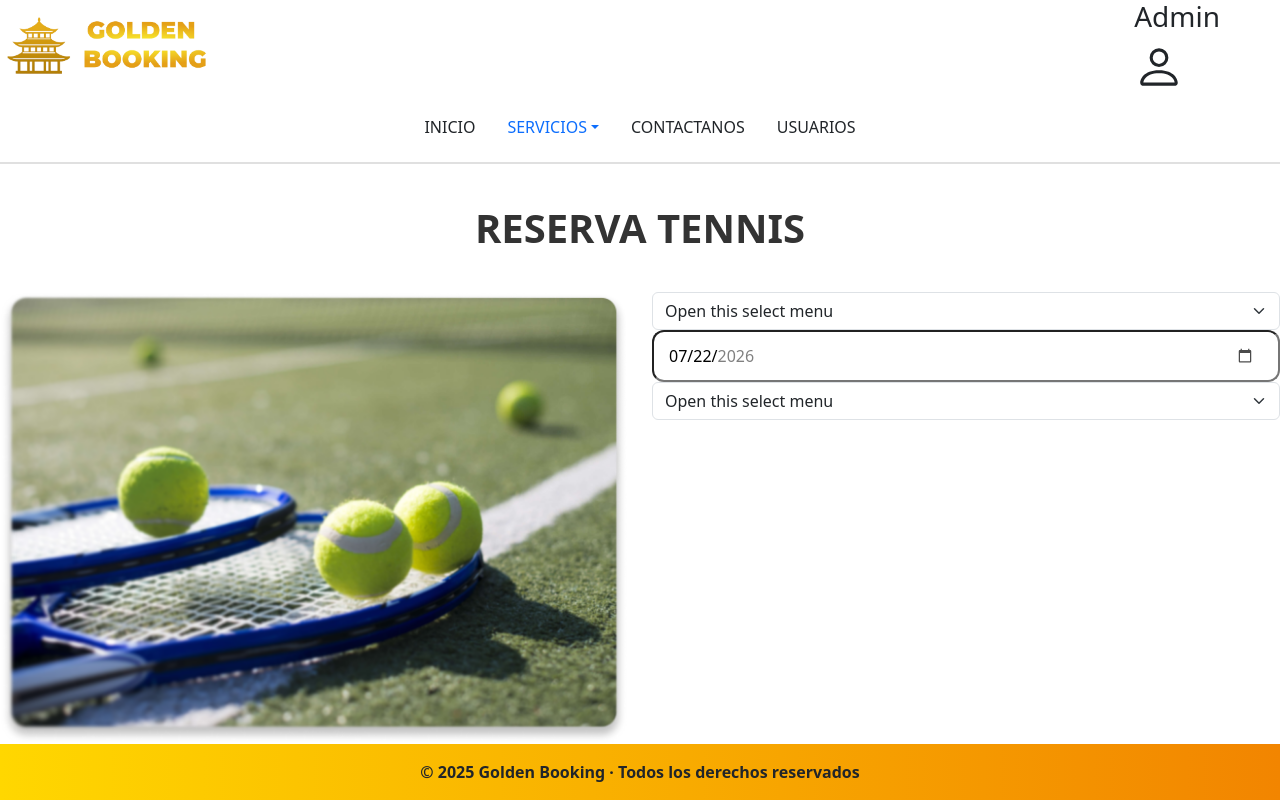
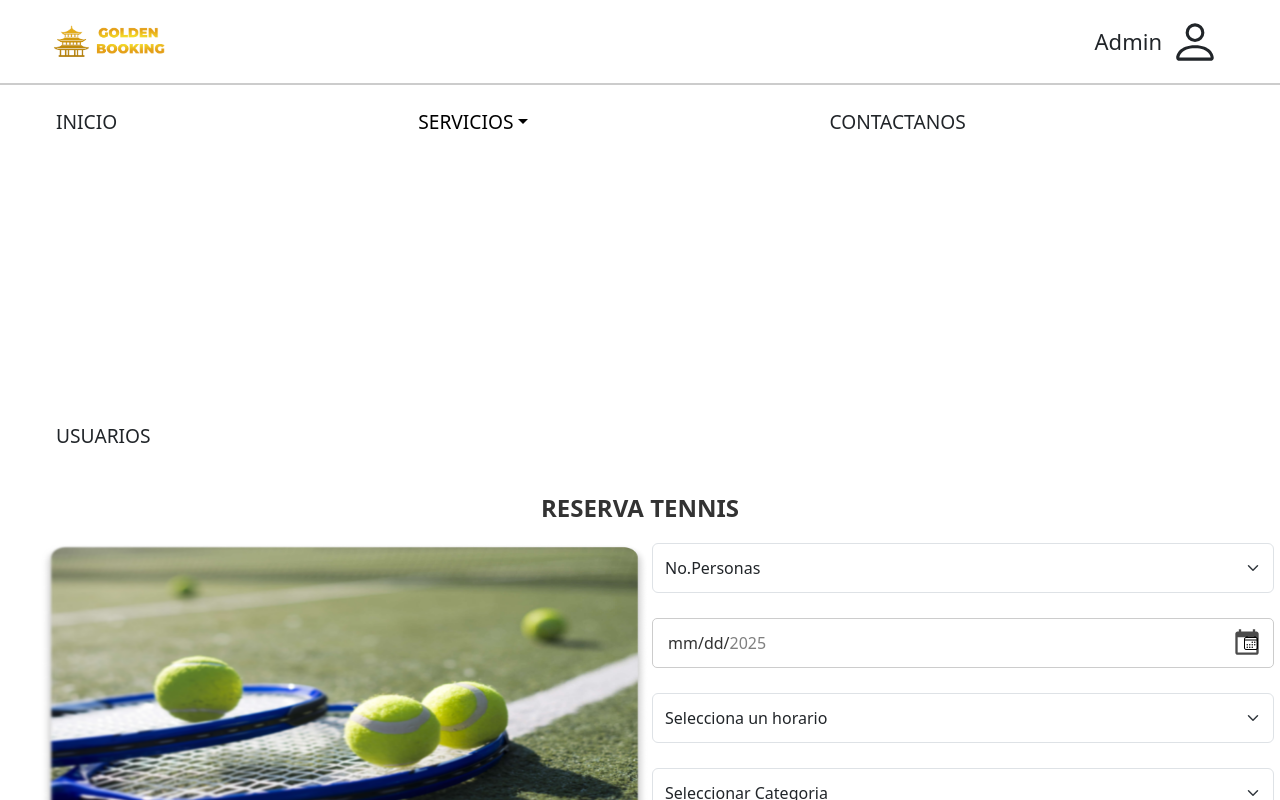
Before and after one commit to MiguelVargas20/GOLDEN-BOOKING-FRONTEND, a React (Vite) app: page /booking in a window 1280 px wide. Built offline with nearby package versions, Linux system fonts and the light colour scheme.

Commit message:
Almost Full Tennis Page

```diff
--- a/src/pages/Booking.jsx
+++ b/src/pages/Booking.jsx
@@ -1,4 +1,5 @@
 import NavDropdown from 'react-bootstrap/NavDropdown';
+import { IoCalendarOutline } from "react-icons/io5";
 import Row from 'react-bootstrap/Row';
 import Col from 'react-bootstrap/Col';
 import Form from 'react-bootstrap/Form';
@@ -26,6 +27,7 @@ function Navbar() {
                     <li className="nav-item"><a className="nav-link text-dark" href="#">INICIO</a></li>
                     <NavDropdown
                         title="SERVICIOS"
+                        className='nav-dark'
                         menuVariant="dark">
                         <NavDropdown.Item href="#action/3.1">ESPACIOS DEPORTIVOS</NavDropdown.Item>
                         <NavDropdown.Item href="#action/3.2">HOSPEDAJE</NavDropdown.Item>
@@ -40,36 +42,48 @@ function Navbar() {
                 <Col className='image-tenis'>
                     <img src={Tenis} alt="Tenis" className='tenis-img' />
                 </Col>
-                <Col>
+                <Col className='booking-form'>
                     <Form.Select aria-label="Default select example">
-                        <option>Open this select menu</option>
-                        <option value="1">One</option>
-                        <option value="2">Two</option>
-                        <option value="3">Three</option>
+                        <option>No.Personas</option>
+                        <option value="1">1 persona</option>
+                        <option value="2">2 persona</option>
+                        <option value="3">3 persona</option>
+                        <option value="4">3 persona</option>
                     </Form.Select>
                     <div class="date-picker">
                         <input
                             type="date"
                             id="start"
-                            name="trip-start"
-                            value="2026-07-22"
-                            min="2026-01-01"
-                            max="2026-12-31"
+                            min="2025-01-01"
+                            max="2025-12-31"
                             placeholder="Seleccionar fecha"
-                        />
+                            />
+                            <IoCalendarOutline className="calendar-icon"  />
                     </div>
-
+                    <Form.Select aria-label="Selecciona un horario">
+                        <option value="">Selecciona un horario</option>
+                        <option value="8-9">08:00 - 09:00</option>
+                        <option value="9-10">09:00 - 10:00</option>
+                        <option value="10-11">10:00 - 11:00</option>
+                        <option value="15-16">15:00 - 16:00</option>
+                        <option value="16-17">16:00 - 17:00</option>
+                    </Form.Select>
 
                     <Form.Select aria-label="Default select example">
-                        <option>Open this select menu</option>
-                        <option value="1">One</option>
-                        <option value="2">Two</option>
-                        <option value="3">Three</option>
+                        <option>Seleccionar Categoria</option>
+                        <option value="1">Individual</option>
+                        <option value="2">Dobles</option>
                     </Form.Select>
+
+                    <Col className='buttons-booking'>
+                        <button className='button-buscar'>BUSCAR</button>
+                        <button className='button-buscar'>CANCELAR</button>
+                    </Col>
+
                 </Col>
             </Row>
 
-            <footer className="text-center text-dark fw-bold py-3"
+            <footer className="text-center"
                 style={{
                     background: "linear-gradient(to right, #ffd700, #f28500)"
                 }}>
--- a/src/styles/Booking.css
+++ b/src/styles/Booking.css
@@ -1,71 +1,150 @@
+body {
+    margin: 0;
+    padding: 0;
+}
+
+
+
 .navbar {
     display: flex;
     justify-content: center;
     align-items: center;
     padding: 15px 40px;
-    border-bottom: 2px solid #e0e0e0;
+    border-top: 2px solid #ccc !important;
+    gap: 370px;
 }
 
-.Header{
+.nav {
+    list-style: none;
     display: flex;
-    justify-content:space-between;
+    gap: 269px;
+    font-size: 1.2rem;
+    font-weight: 500;
+    color: #000 !important;
+}
+
+.navbar .dropdown-toggle {
+    color: black !important;
+}
+
+.Header {
+    display: flex;
+    justify-content: space-between;
     align-items: center;
     margin-right: 60px;
 }
 
 .booking-title {
     text-align: center;
-    margin: 40px 0;
-    font-size: 2.5rem;
+    margin: 20px 0;
+    font-size: 1.5rem;
     color: #333;
 }
 
 .tenis-img {
-    width: 100%;
-    height: auto;
+    width: 97%;
+    height: 330px;
+    margin-left: 40px;
+
+}
+
+.tenis-img {
+
     border-radius: 10px;
 
 }
 
-.admin{
-    justify-content:space-between;
+.admin {
+    display: flex;
+    align-items: center;
+    gap: 8px;
+}
+
+.admin h3 {
+    margin: 0;
+    font-size: 22px;
+}
+
+
+.booking-img {
+    width: 10%;
+    gap: 10px;
+    margin-top: 20px;
+    margin-bottom: 20px;
+    margin-left: 50px;
+}
+
+.button-buscar {
+    width: 30%;
+    height: 60px;
+    border-radius: 10px;
+    background: linear-gradient(180deg, #ffc21a, #F9D42A);
+    color: #000;
+    margin-top: 10px;
+    margin-left: 85px;
+}
+
+.booking-form select,
+.booking-form input {
+    margin-bottom: 25px;
+    width: 99%;
+    height: 50px;
 
 }
 
-.booking-img {
-    font-weight: bold;
-    display: flex;
-    align-items: center;
-    gap: 10px;
-    height: 50%;
-    width: 18%;
+.text-center {
+    margin-top: 50px;
+    font-size: 25px;
+    color: #333;
 }
 
 
+/* Estilos para el selector de fecha y iconos */
+.date-picker {
+    position: relative;
+    width: 99%;
+    height: 50px;
+    margin-bottom: 25px;
+}
 
-/* Estilo general */
 input[type="date"] {
     width: 100%;
-    padding: 12px 40px 12px 15px; /* espacio para el icono */
+    height: 100%;
+    padding: 0 40px 0 15px;
     font-size: 16px;
-
-    border-radius: 12px;
+    border: 1px solid #ccc;
+    border-radius: 5px;
     outline: none;
-
-    transition: 0.3s ease;
+    background-color: white;
+    color: #333;
+    box-sizing: border-box;
+    cursor: pointer;
 }
 
-/* Hover */
-input[type="date"]:hover {
-    border-color: #7d7d7d;
-}
 
-/* Ícono del calendario */
 input[type="date"]::-webkit-calendar-picker-indicator {
     position: absolute;
-    right: 25px;
+    right: 10px;
     color: #555;
     cursor: pointer;
     opacity: 0.7;
     transition: 0.2s ease;
+    top: 50%;
+    transform: translateY(-50%);
+    width: 30px;
+    height: 30px;
 }
+
+/* Estilo para el placeholder "Seleccionar fecha" */
+input[type="date"]::placeholder {
+    color: #888;
+}
+
+.calendar-icon {
+    position: absolute;
+    right: 15px;
+    top: 50%;
+    transform: translateY(-50%);
+    color: #000;
+    pointer-events: none;
+}
```
